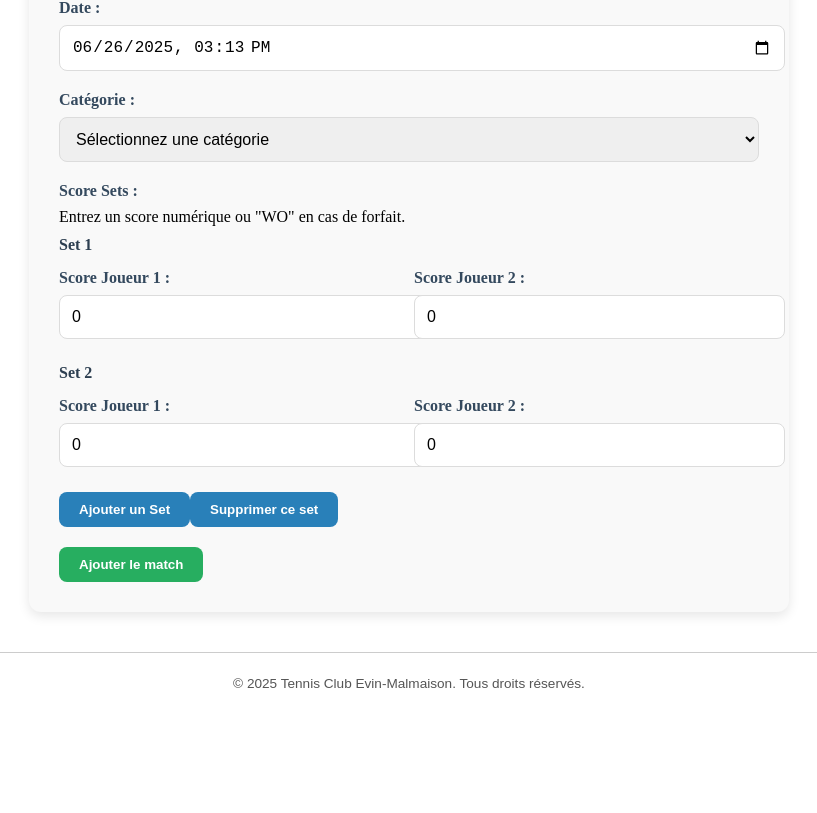
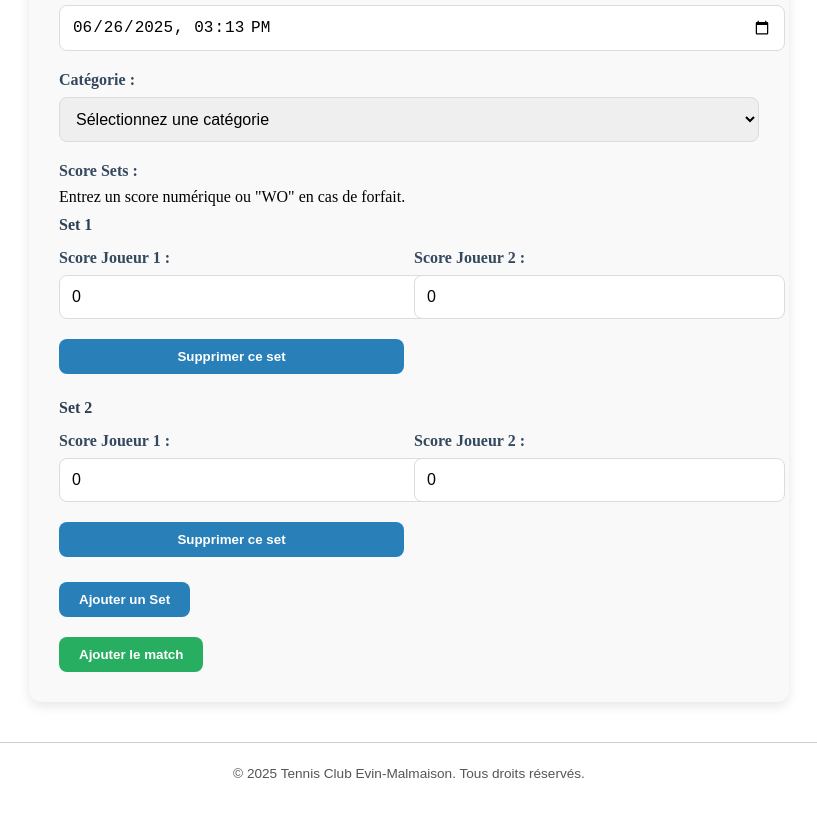
Before and after one commit to CedChris/tennis-app, a Vue app: page /add-match in a window 1280 px wide. Shown: the part 1045-1858 px from the top of the page, without its empty margins (231-1048 px from the left). Before the commit the page ends 1768 px from the top, so only its background shows below. Built offline with nearby package versions, Linux system fonts and the light colour scheme; no server answers; sample sign-in values are in the browser's storage.

Commit message:
Add files via upload

```diff
--- a/src/components/AddMatch.vue
+++ b/src/components/AddMatch.vue
@@ -1,6 +1,7 @@
 <template>
   <div class="add-match-container">
     <router-link to="/" class="home-link"><Logo /></router-link>
+
     <!-- Formulaire pour ajouter un joueur -->
     <div class="add-player-container">
       <h2>Ajouter un joueur</h2>
@@ -18,6 +19,8 @@
         <button type="submit" class="submit-button">Ajouter le joueur</button>
       </form>
     </div>
+
+    <!-- Liste des joueurs -->
     <div class="player-list" @click.outside="dropdownOpen = false">
       <h3>Liste des joueurs</h3>
 
@@ -53,6 +56,7 @@
         Supprimer le joueur sélectionné
       </button>
     </div>
+
     <!-- Formulaire pour ajouter un match -->
     <h2>Ajouter un match</h2>
     <form @submit.prevent="addMatch">
@@ -60,7 +64,11 @@
         <label for="joueur1">Joueur 1 :</label>
         <select v-model="match.joueur1DocumentId" required>
           <option disabled value="">Sélectionnez le joueur 1</option>
-          <option v-for="joueur in joueurs" :key="joueur.id" :value="joueur.documentId">
+          <option
+            v-for="joueur in joueurs"
+            :key="joueur.id"
+            :value="joueur.documentId"
+          >
             {{ joueur.nom }} ({{ joueur.classement }})
           </option>
         </select>
@@ -70,7 +78,11 @@
         <label for="joueur2">Joueur 2 :</label>
         <select v-model="match.joueur2DocumentId" required>
           <option disabled value="">Sélectionnez le joueur 2</option>
-          <option v-for="joueur in joueurs" :key="joueur.id" :value="joueur.documentId">
+          <option
+            v-for="joueur in joueurs"
+            :key="joueur.id"
+            :value="joueur.documentId"
+          >
             {{ joueur.nom }} ({{ joueur.classement }})
           </option>
         </select>
@@ -86,7 +98,6 @@
         <input type="datetime-local" v-model="match.date" required />
       </div>
 
-      <!-- Champ catégorie -->
       <div class="form-group">
         <label for="categorie">Catégorie :</label>
         <select v-model="match.categorie" required>
@@ -100,12 +111,18 @@
         </select>
       </div>
 
+      <!-- Champ score par set -->
       <div class="form-group">
         <label>Score Sets :</label>
         <div class="score-info">
           Entrez un score numérique ou "WO" en cas de forfait.
         </div>
-  <div v-for="(set, index) in scoreSetsInputs" :key="index" class="set-input">
+
+        <div
+          v-for="(set, index) in scoreSetsInputs"
+          :key="index"
+          class="set-input"
+        >
           <h4>Set {{ index + 1 }}</h4>
           <div class="input-group">
             <label :for="'joueur1-set-' + index">Score Joueur 1 :</label>
@@ -125,22 +142,37 @@
               required
             />
           </div>
+
+          <button
+            type="button"
+            class="delete-set-button"
+            @click="supprimerSet(index)"
+          >
+            Supprimer ce set
+          </button>
         </div>
-  <button type="button" @click="ajouterSet">Ajouter un Set</button>
-  <button type="button" @click="supprimerSet(index)">Supprimer ce set</button>
+
+        <button
+          type="button"
+          class="add-set-button"
+          @click="ajouterSet"
+        >
+          Ajouter un Set
+        </button>
       </div>
 
       <button type="submit" class="submit-button">Ajouter le match</button>
     </form>
-  </div>
+
+    <!-- Popup message -->
     <div v-if="popup.visible" class="popup-overlay">
       <div class="popup">
         <p>{{ popup.message }}</p>
         <button @click="popup.visible = false">Fermer</button>
       </div>
     </div>
+  </div>
 </template>
-
 <script>
 import axios from 'axios'
 import Logo from './Logo.vue'
--- a/src/components/Logo.vue
+++ b/src/components/Logo.vue
@@ -54,6 +54,5 @@ export default {
 <style scoped>
 svg {
   display: block;
-  margin: 0 auto 20px auto;
 }
 </style>
--- a/src/components/MatchList.vue
+++ b/src/components/MatchList.vue
@@ -87,7 +87,7 @@ export default {
   data() {
     return {
       matches: [],
-      selectedDate: new Date().toISOString().split("T")[0],
+      selectedDate: null,
     }
   },
   computed: {
```
Lines whose indentation alone changed are shown as unchanged.
